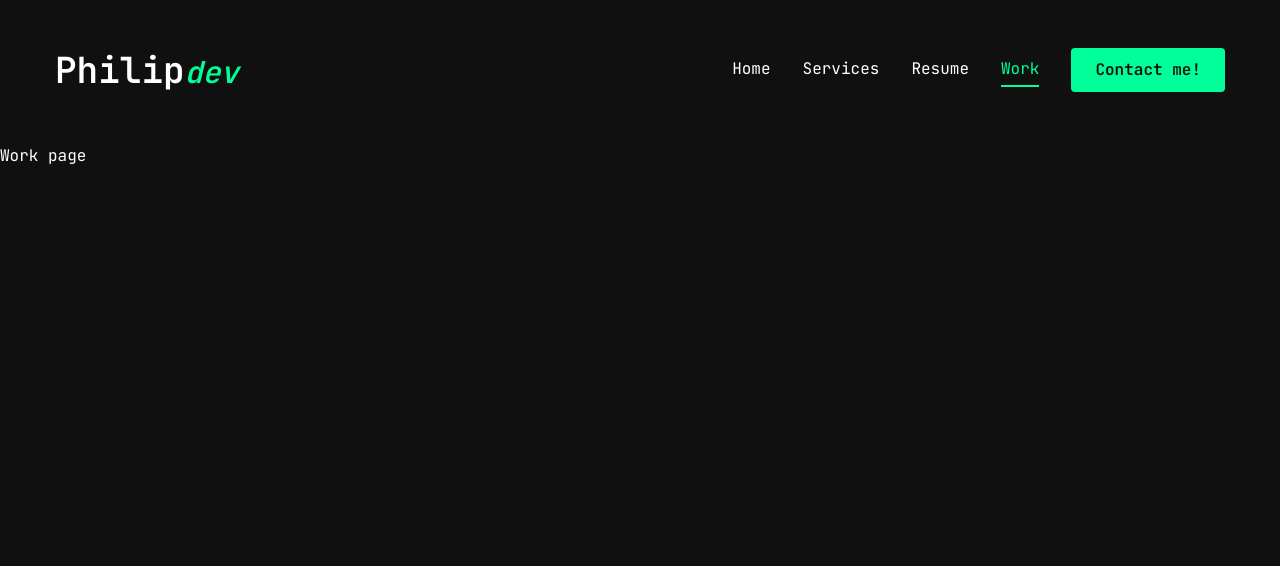
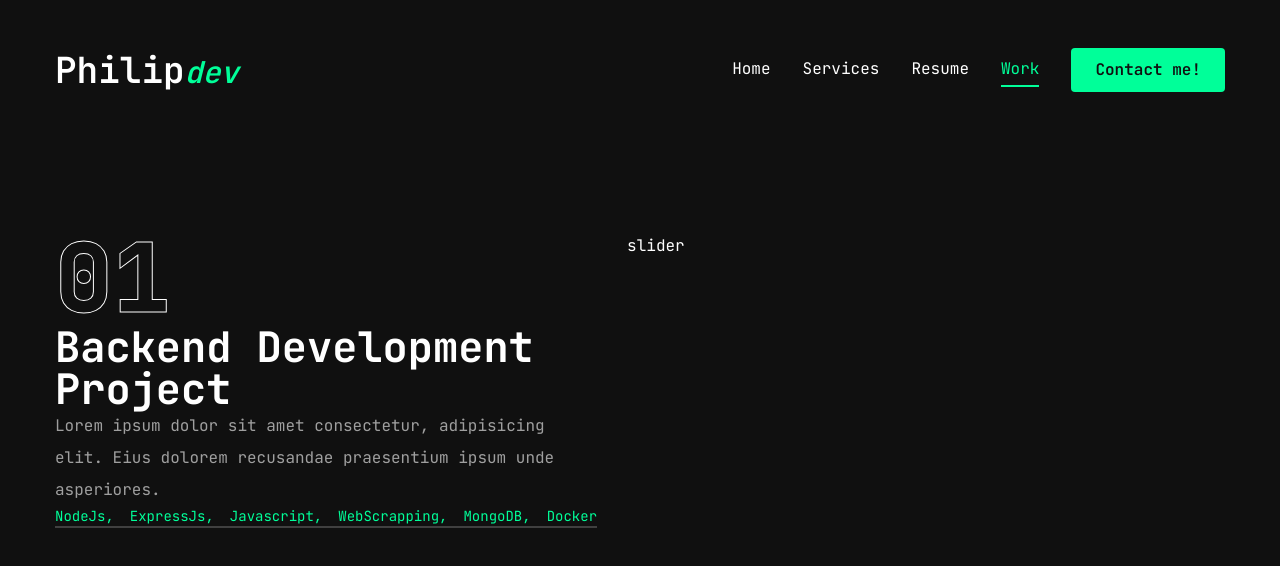
Before and after one commit to philip1091/portfolio2025, a Next.js app: page /work in a window 1280 px wide. Shown: the top 566 px of the page. Built offline with nearby package versions, Linux system fonts and the light colour scheme.

Commit message:
adding dockerfile

```diff
--- a/app/resume/page.jsx
+++ b/app/resume/page.jsx
@@ -104,7 +104,7 @@ const Resume = () => {
                           className="bg-[#232329] h-[284px] py-6 px-10 rounded flex flex-col justify-center items-center lg:items-start gap-1"
                         >
                           <span className="text-accent">{item.duration}</span>
-                          <h3 className="text-l max-w-[260px] min-h-[120px] h-[120px] text-center lg:text-left">
+                          <h3 className="text-lg max-w-[260px] min-h-[120px] h-[120px] text-center lg:text-left">
                             {item.degree}
                           </h3>
                           <div className="flex items-center gap-3">
@@ -173,7 +173,7 @@ const Resume = () => {
                               <TooltipTrigger asChild>
                                 <Link
                                   href="https://www.linkedin.com/in/philip1091/"
-                                  className="text-l text-accent italic"
+                                  className="text-lg text-accent italic"
                                   target="_blank"
                                   rel="noopener noreferrer"
                                 >
@@ -191,7 +191,7 @@ const Resume = () => {
                               <TooltipTrigger asChild>
                                 <Link
                                   href={`mailto:${item.fieldValue}`}
-                                  className="text-l text-accent italic"
+                                  className="text-lg text-accent italic"
                                 >
                                   {item.fieldValue}
                                 </Link>
@@ -207,7 +207,7 @@ const Resume = () => {
                               <TooltipTrigger asChild>
                                 <a
                                   href={`tel:${item.fieldValue}`}
-                                  className="text-l text-accent italic"
+                                  className="text-lg text-accent italic"
                                 >
                                   {item.fieldValue}
                                 </a>
@@ -218,7 +218,7 @@ const Resume = () => {
                             </Tooltip>
                           </TooltipProvider>
                         ) : (
-                          <span className="text-l">{item.fieldValue}</span>
+                          <span className="text-lg">{item.fieldValue}</span>
                         )}
                       </li>
                     );
--- a/app/work/page.jsx
+++ b/app/work/page.jsx
@@ -1,5 +1,168 @@
+"use client";
+
+import { motion } from "motion/react";
+import React, { useState } from "react";
+
+import { Swiper, SwiperSlide } from "swiper/react";
+import "swiper/css";
+
+import { BsArrowUpRight, BsGithub } from "react-icons/bs";
+import {
+  Tooltip,
+  TooltipContent,
+  TooltipProvider,
+  TooltipTrigger,
+} from "@/components/ui/tooltip";
+
+import Link from "next/link";
+import Image from "next/image";
+
+
+const projects = [
+  {
+    num: "01",
+    category: "Backend development",
+    title: "Beijing Auto Show",
+    description:
+      "Lorem ipsum dolor sit amet consectetur, adipisicing elit. Eius dolorem recusandae praesentium ipsum unde asperiores.",
+    stack: [
+      { name: "NodeJs" },
+      { name: "ExpressJs" },
+      { name: "Javascript" },
+      { name: "WebScrapping" },
+      { name: "MongoDB" },
+      { name: "Docker" },
+    ],
+    image: "/assets/work/thumb1.png",
+    github: "https://github.com",
+  },
+  {
+    num: "02",
+    category: "Software development",
+    title: "Porsche ColorWall",
+    description:
+      "Lorem ipsum dolor sit amet consectetur, adipisicing elit. Eius dolorem recusandae praesentium ipsum unde asperiores.",
+    stack: [
+      { name: "ElectronJs" },
+      { name: "MongoDB" },
+      { name: "ReactJS" },
+      { name: "Python" },
+      { name: "FastAPI" },
+      { name: "Javascript" },
+      { name: "Css3" },
+      { name: "MongoDB" },
+    ],
+    image: "/assets/work/thumb2.png",
+    github: "https://github.com",
+  },
+  {
+    num: "03",
+    category: "FullStack development",
+    title: "Porsche Car Selection",
+    description:
+      "Lorem ipsum dolor sit amet consectetur, adipisicing elit. Eius dolorem recusandae praesentium ipsum unde asperiores.",
+    stack: [
+      { name: "Laravel" },
+      { name: "Php" },
+      { name: "Css3" },
+      { name: "Javascript" },
+      { name: "Mysql" },
+      { name: "Docker" },
+    ],
+    image: "/assets/work/thumb2.png",
+    github: "https://github.com",
+  },
+  {
+    num: "04",
+    category: "Frontend development",
+    title: "Ferrari GTS Engagement",
+    description:
+      "Lorem ipsum dolor sit amet consectetur, adipisicing elit. Eius dolorem recusandae praesentium ipsum unde asperiores.",
+    stack: [{ name: "ReactJs" }, { name: "Css3" }, { name: "Docker" }],
+    image: "/assets/work/thumb2.png",
+    github: "https://github.com",
+  },
+  {
+    num: "05",
+    category: "Frontend development",
+    title: "Burundi Cleaninng Company",
+    description:
+      "Lorem ipsum dolor sit amet consectetur, adipisicing elit. Eius dolorem recusandae praesentium ipsum unde asperiores.",
+    stack: [{ name: "ReactJs" }, { name: "Css3" }],
+    image: "/assets/work/thumb2.png",
+    github: "https://github.com",
+  },
+  {
+    num: "06",
+    category: "frontend development",
+    title: "PhilipDev Portfolio",
+    description:
+      "Lorem ipsum dolor sit amet consectetur, adipisicing elit. Eius dolorem recusandae praesentium ipsum unde asperiores.",
+    stack: [{ name: "NextJs" }, { name: "Tailwind.css" }],
+    image: "/assets/work/thumb2.png",
+    github: "https://github.com",
+  },
+  {
+    num: "07",
+    category: "(internship) FullStack development",
+    title: "Tai2tai",
+    description:
+      "Lorem ipsum dolor sit amet consectetur, adipisicing elit. Eius dolorem recusandae praesentium ipsum unde asperiores.",
+    stack: [
+      { name: "Laravel" },
+      { name: "Php" },
+      { name: "Css3" },
+      { name: "Javascript" },
+      { name: "Mysql" },
+      { name: "Docker" },
+    ],
+    image: "/assets/work/thumb2.png",
+    github: "https://github.com",
+  },
+];
+
+
 const Work = () => {
-  return <div>Work page</div>;
+  const [project, setProject] = useState(projects[0]);
+  return (
+    <motion.div
+      initial={{ opacity: 0 }}
+      animate={{ opacity: 1 }}
+      className="min-h-[80vh] flex flex-col justify-center py-12 xl:px-0"
+    >
+      <div className="container mx-auto">
+        <div className="flex flex-col xl:flex-row xl:gap-[30px]">
+          <div className="w-full xl:w-[50%] xl:h-[460px] flex flex-col xl:justify-between order-2 xl:order-none">
+            <div>
+              <div className="text-8xl leading-none font-extrabold text-transparent text-outline">
+                {project.num}
+              </div>
+              <h2 className="text-[42px] font-bold leading-none text-white group-hover:text-accent transition-all duration-500 capitalize">
+                {project.category} project
+              </h2>
+              <p className="text-white/60">{project.description}</p>
+              <ul className="flex gap-4">
+                {console.log(project)}
+                {project.stack.map((item, index) => {
+                  return (
+                    <li key={index} className="text-sm text-accent">
+                      {item.name}
+                      {index !== project.stack.length - 1 && "," }
+                    </li>
+                  );
+                })}
+              </ul>
+              <div className="border border-white/20"></div>
+              <div>
+
+              </div>
+            </div>
+          </div>
+          <div className="w-full">slider</div>
+        </div>
+      </div>
+    </motion.div>
+  );
 };
 
 export default Work;
--- a/package.json
+++ b/package.json
@@ -25,6 +25,7 @@
     "react-dom": "^19.0.0",
     "react-icons": "^5.4.0",
     "react-typed": "^2.0.12",
+    "swiper": "^11.2.0",
     "tailwind-merge": "^2.6.0",
     "tailwindcss-animate": "^1.0.7"
   },
```
Also changed, not shown: 2 other files (tests, documents, lock files or other folders).
